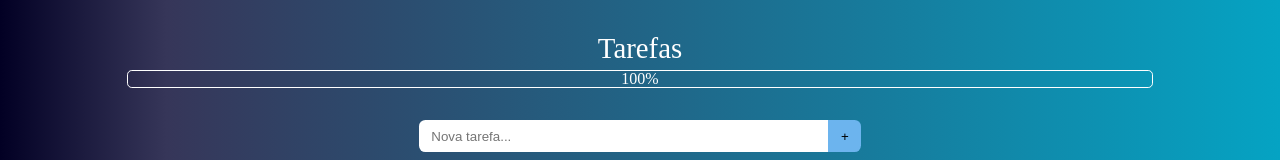
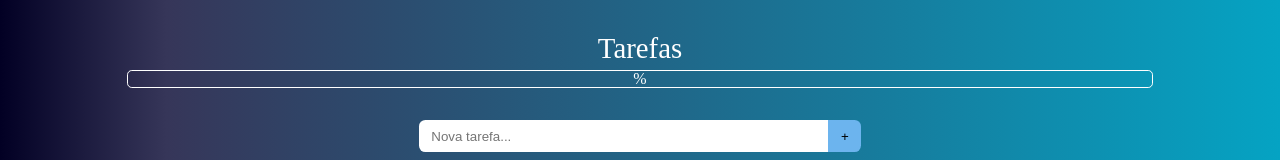
Before and after one commit to ezioborges/to-do-list-vue, a Vue app: page / in a window 1280 px wide. Shown: the part 283-443 px from the top of the page. Built offline with nearby package versions, Linux system fonts and the light colour scheme.

Commit message:
save progress (init function to calc pregrees bar)

```diff
--- a/src/App.vue
+++ b/src/App.vue
@@ -7,7 +7,7 @@ import Tasks from './components/Tasks.vue';
 
 <template>
   <div class="container">
-    <TaskFinishedBar :tasks="tasks" :tasksProgress="tasksProgress" />
+    <TaskFinishedBar :tasks="tasks" :tasksProgress="tasksProgress" :progressBar="progressBar" />
     <CreateTask :newTask="newTask" :generateTask="generateTask" />
     <Tasks :tasksArray="tasksArray" :deleteTask="deleteTask" />
   </div>
@@ -42,6 +42,13 @@ import Tasks from './components/Tasks.vue';
 
       deleteTask(index) {
         this.tasksArray = this.tasksArray.filter((e) => e.id !== index)
+      },
+
+      progressBar() {
+        // primeiro vou ter que achar a quantidade de tasks que estão com resolved === true (guardar numa variável)
+        // pegar a quantidade total de elementos no array
+
+        // finalizar com o calculo de porcentagem (final - inicial * 100)
       }
     }
   }
--- a/src/components/TaskFinishedBar.vue
+++ b/src/components/TaskFinishedBar.vue
@@ -1,14 +1,14 @@
 <template>
     <div class="tasks-content">
         <h1 class="tasks-title">{{tasks}}</h1>
-        <div class="tasks-bar">{{ tasksProgress }}%</div>
+        <div class="tasks-bar">{{ progressBar() }}%</div>
     </div>
 </template>
 
 <script>
     export default {
         name:'TaskFinishedBar',
-        props: ['tasks', 'tasksProgress']
+        props: ['tasks', 'tasksProgress', 'progressBar']
     }
 </script>
 
```
